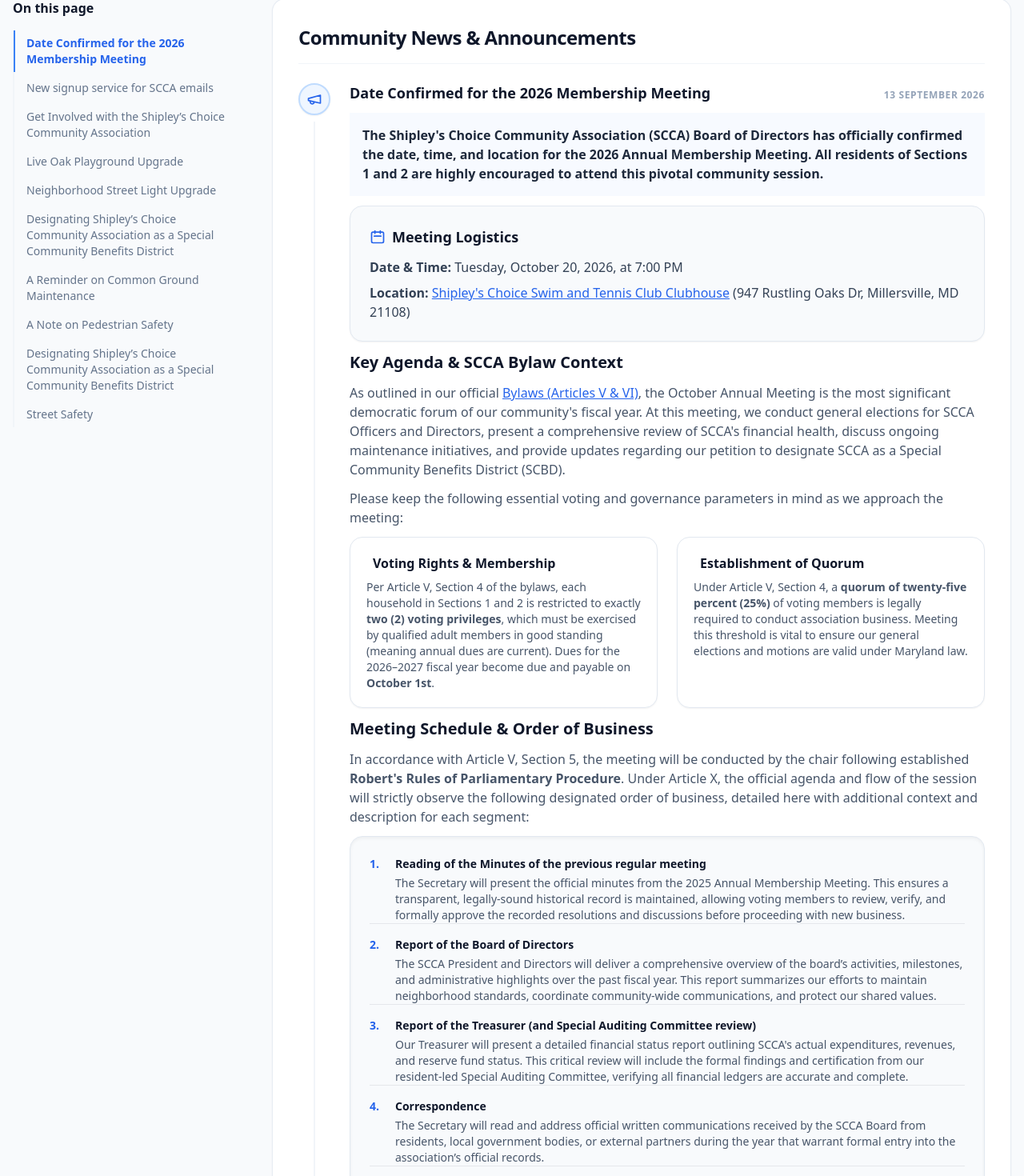
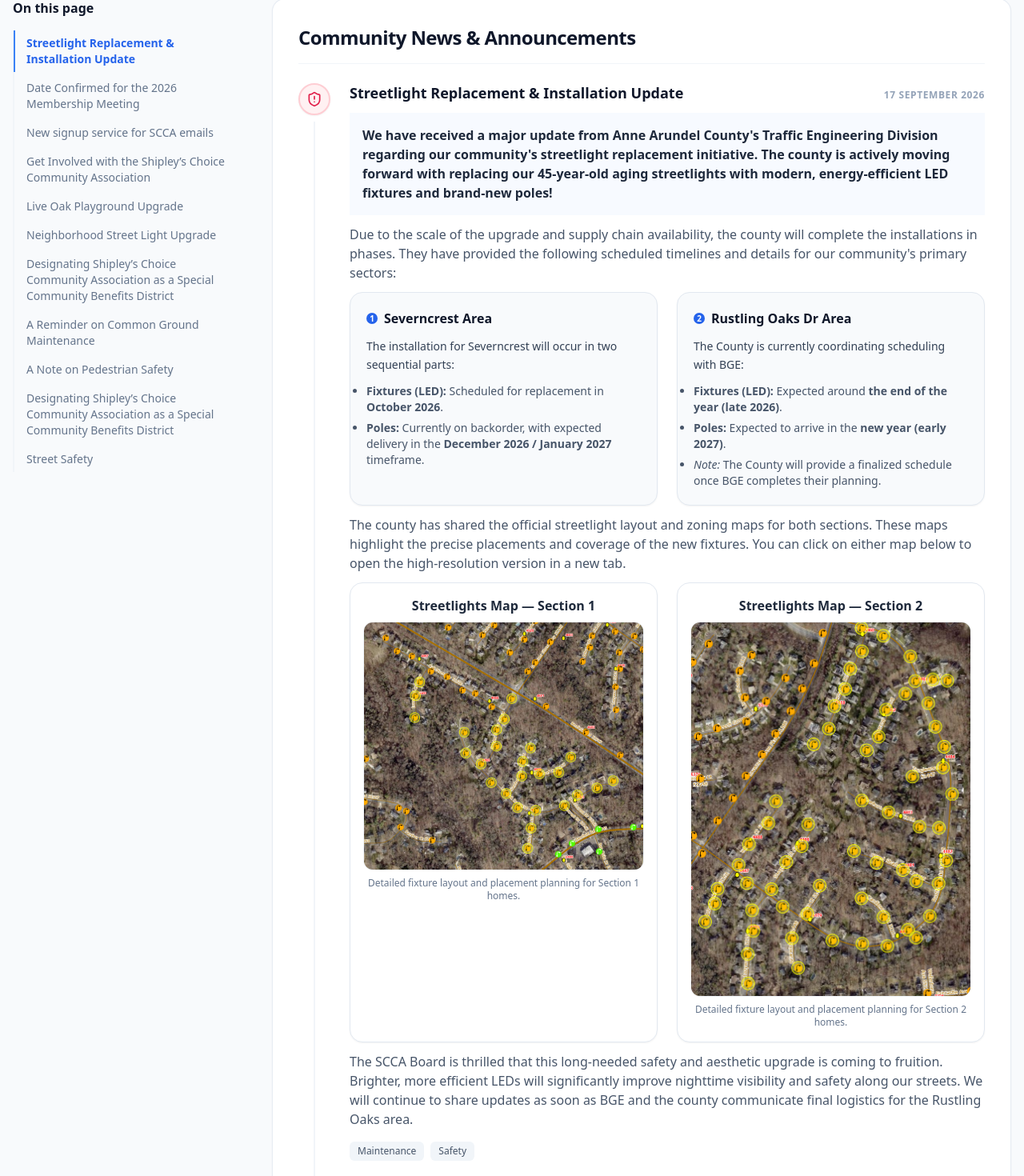
Before and after one commit to tschulmeister/scca-website, a SvelteKit app: page /news-records in a window 1280 px wide. Shown: the part 508-1978 px from the top of the page at 80% size. Built offline with nearby package versions, Linux system fonts and the light colour scheme.

Commit message:
news item for streetlight update

```diff
--- /dev/null
+++ b/src/components/news/2026/09/17/streetlight-installation-update-1789680538752.htm
@@ -0,0 +1,154 @@
+<p
+    class="font-semibold text-slate-800 bg-blue-50/50 border-l-4 border-blue-600 p-4 rounded-r-2xl my-4"
+>
+    We have received a major update from Anne Arundel County's Traffic
+    Engineering Division regarding our community's streetlight replacement
+    initiative. The county is actively moving forward with replacing our
+    45-year-old aging streetlights with modern, energy-efficient LED fixtures
+    and brand-new poles!
+</p>
+
+<p>
+    Due to the scale of the upgrade and supply chain availability, the county
+    will complete the installations in phases. They have provided the following
+    scheduled timelines and details for our community's primary sectors:
+</p>
+
+<div class="grid gap-6 sm:grid-cols-2 my-6">
+    <div
+        class="p-5 rounded-2xl border border-slate-200 bg-slate-50 shadow-sm space-y-3"
+    >
+        <h4 class="font-bold text-slate-900 flex items-center gap-2">
+            <span
+                class="w-3.5 h-3.5 rounded-full bg-blue-600 flex items-center justify-center text-[10px] text-white font-bold"
+                >1</span
+            >
+            Severncrest Area
+        </h4>
+        <p class="text-sm text-slate-700 leading-relaxed">
+            The installation for Severncrest will occur in two sequential parts:
+        </p>
+        <ul class="text-sm text-slate-600 space-y-1.5 list-disc pl-5">
+            <li>
+                <strong>Fixtures (LED):</strong> Scheduled for replacement in
+                <strong>October 2026</strong>.
+            </li>
+            <li>
+                <strong>Poles:</strong> Currently on backorder, with expected
+                delivery in the
+                <strong>December 2026 / January 2027</strong> timeframe.
+            </li>
+        </ul>
+    </div>
+
+    <div
+        class="p-5 rounded-2xl border border-slate-200 bg-slate-50 shadow-sm space-y-3"
+    >
+        <h4 class="font-bold text-slate-900 flex items-center gap-2">
+            <span
+                class="w-3.5 h-3.5 rounded-full bg-blue-600 flex items-center justify-center text-[10px] text-white font-bold"
+                >2</span
+            >
+            Rustling Oaks Dr Area
+        </h4>
+        <p class="text-sm text-slate-700 leading-relaxed">
+            The County is currently coordinating scheduling with BGE:
+        </p>
+        <ul class="text-sm text-slate-600 space-y-1.5 list-disc pl-5">
+            <li>
+                <strong>Fixtures (LED):</strong> Expected around
+                <strong>the end of the year (late 2026)</strong>.
+            </li>
+            <li>
+                <strong>Poles:</strong> Expected to arrive in the
+                <strong>new year (early 2027)</strong>.
+            </li>
+            <li>
+                <em>Note:</em> The County will provide a finalized schedule once
+                BGE completes their planning.
+            </li>
+        </ul>
+    </div>
+</div>
+
+<p>
+    The county has shared the official streetlight layout and zoning maps for
+    both sections. These maps highlight the precise placements and coverage of
+    the new fixtures. You can click on either map below to open the
+    high-resolution version in a new tab.
+</p>
+
+<div class="grid grid-cols-1 md:grid-cols-2 gap-6 my-6">
+    <div
+        class="bg-white p-4 rounded-2xl border border-slate-200 shadow-sm flex flex-col"
+    >
+        <h4
+            class="font-bold text-slate-800 mb-2 text-center text-sm sm:text-base"
+        >
+            Streetlights Map — Section 1
+        </h4>
+        <a
+            href="/data/img/scca-streetlights-section1.png"
+            target="_blank"
+            rel="noopener noreferrer"
+            class="relative block overflow-hidden rounded-xl border border-slate-100 group"
+        >
+            <img
+                src="/data/img/scca-streetlights-section1.png"
+                alt="SCCA Streetlights Map Section 1"
+                class="w-full h-auto object-cover group-hover:scale-[1.02] transition-transform duration-200"
+            />
+            <div
+                class="absolute inset-0 bg-slate-900/10 opacity-0 group-hover:opacity-100 transition-opacity flex items-center justify-center"
+            >
+                <span
+                    class="bg-white/90 text-slate-800 text-xs font-semibold px-3 py-1.5 rounded-lg shadow-sm"
+                    >View Full Image</span
+                >
+            </div>
+        </a>
+        <p class="text-xs text-slate-500 mt-2 text-center">
+            Detailed fixture layout and placement planning for Section 1 homes.
+        </p>
+    </div>
+    <div
+        class="bg-white p-4 rounded-2xl border border-slate-200 shadow-sm flex flex-col"
+    >
+        <h4
+            class="font-bold text-slate-800 mb-2 text-center text-sm sm:text-base"
+        >
+            Streetlights Map — Section 2
+        </h4>
+        <a
+            href="/data/img/scca-streetlights-section2.png"
+            target="_blank"
+            rel="noopener noreferrer"
+            class="relative block overflow-hidden rounded-xl border border-slate-100 group"
+        >
+            <img
+                src="/data/img/scca-streetlights-section2.png"
+                alt="SCCA Streetlights Map Section 2"
+                class="w-full h-auto object-cover group-hover:scale-[1.02] transition-transform duration-200"
+            />
+            <div
+                class="absolute inset-0 bg-slate-900/10 opacity-0 group-hover:opacity-100 transition-opacity flex items-center justify-center"
+            >
+                <span
+                    class="bg-white/90 text-slate-800 text-xs font-semibold px-3 py-1.5 rounded-lg shadow-sm"
+                    >View Full Image</span
+                >
+            </div>
+        </a>
+        <p class="text-xs text-slate-500 mt-2 text-center">
+            Detailed fixture layout and placement planning for Section 2 homes.
+        </p>
+    </div>
+</div>
+
+<p class="mt-4">
+    The SCCA Board is thrilled that this long-needed safety and aesthetic
+    upgrade is coming to fruition. Brighter, more efficient LEDs will
+    significantly improve nighttime visibility and safety along our streets. We
+    will continue to share updates as soon as BGE and the county communicate
+    final logistics for the Rustling Oaks area.
+</p>
--- a/src/data/newsItems.json
+++ b/src/data/newsItems.json
@@ -1,37 +1,64 @@
 [
+  {
+    "id": "streetlight-installation-update-2026",
+    "title": "Streetlight Replacement & Installation Update",
+    "date": "17 September 2026",
+    "tags": [
+      "Maintenance",
+      "Safety"
+    ],
+    "contentPath": "2026/09/17/streetlight-installation-update-1789680538752.htm"
+  },
   {
     "id": "annual-meeting-announcement-2026",
     "title": "Date Confirmed for the 2026 Membership Meeting",
     "date": "13 September 2026",
-    "tags": ["Membership", "Meetings", "Board"],
+    "tags": [
+      "Membership",
+      "Meetings",
+      "Board"
+    ],
     "contentPath": "2026/09/13/annual-meeting-announcement-2026.htm"
   },
   {
     "id": "brevo-signups-2026",
     "title": "New signup service for SCCA emails",
     "date": "5 September 2026",
-    "tags": ["Newsletter", "Communications"],
+    "tags": [
+      "Newsletter",
+      "Communications"
+    ],
     "contentPath": "2026/09/05/brevo-signups-2026.htm"
   },
   {
     "id": "get-involved-recruitment-2026",
     "title": "Get Involved with the Shipley’s Choice Community Association",
     "date": "3 September 2026",
-    "tags": ["Elections", "Membership", "Board"],
+    "tags": [
+      "Elections",
+      "Membership",
+      "Board"
+    ],
     "contentPath": "2026/09/03/get-involved-recruitment-2026.htm"
   },
   {
     "id": "section2-playground-eaglescout",
     "title": "Live Oak Playground Upgrade",
     "date": "2 September 2026",
-    "tags": ["Improvement", "Playgrounds", "Scouts"],
+    "tags": [
+      "Improvement",
+      "Playgrounds",
+      "Scouts"
+    ],
     "contentPath": "2026/09/02/section2-playground-eaglescout.htm"
   },
   {
     "id": "street-light-upgrade-2027",
     "title": "Neighborhood Street Light Upgrade",
     "date": "15 August 2026",
-    "tags": ["Bright Idea"],
+    "tags": [
+      "Bright Idea"
+    ],
     "contentPath": "2026/08/15/street-light-upgrade-2027.htm"
   },
   {
@@ -59,14 +86,19 @@
     "id": "scbd-announcement-dec-2025",
     "title": "Designating Shipley’s Choice Community Association as a Special Community Benefits District",
     "date": "Dec 2025",
-    "tags": ["Official Notice", "Financials"],
+    "tags": [
+      "Official Notice",
+      "Financials"
+    ],
     "contentPath": "2025/12/01/scbd-announcement-dec-2025.htm"
   },
   {
     "id": "street-safety-summer-2026",
     "title": "Street Safety",
     "date": "Summer 2026",
-    "tags": ["Community Safety"],
+    "tags": [
+      "Community Safety"
+    ],
     "contentPath": "2026/06/01/street-safety-summer-2026.htm"
   }
 ]
```
Also changed, not shown: static/data/img/scca-streetlights-section1.png (added), static/data/img/scca-streetlights-section2.png (added).
